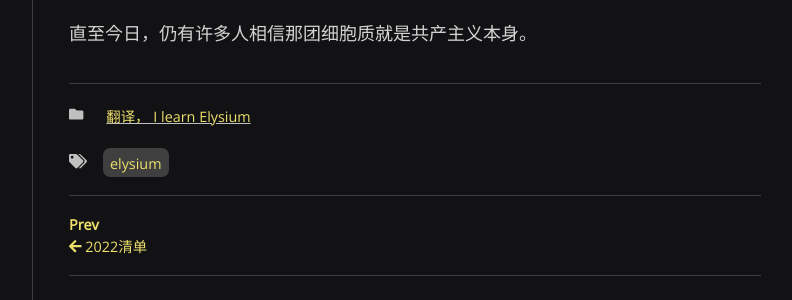
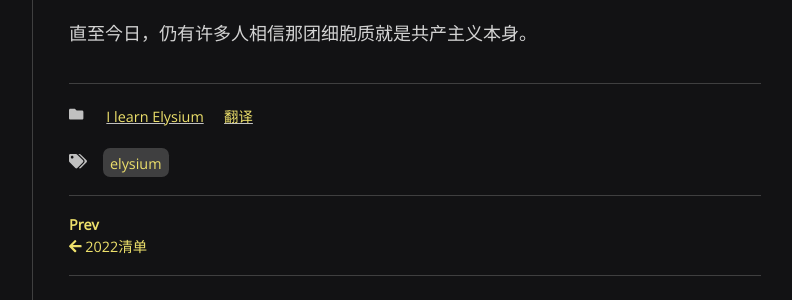
Before and after one commit to scatterdclouds/scatterdclouds.github.io, a Jekyll site: the page built from _posts/2023-05-27-iii-non-entity.md, in a window 1280 px wide. Shown: the part 1998-2298 px from the top of the page, without its empty margins (357-1149 px from the left). Built offline with Jekyll 4.4.1, drawn with Linux system fonts in a browser that asks for light colours; nearby versions of some CDN libraries; some web fonts are replaced; comment, search, counter and statistics services are not loaded.

```diff
--- a/_posts/2023-05-27-iii-non-entity.md
+++ b/_posts/2023-05-27-iii-non-entity.md
@@ -3,7 +3,7 @@ layout: post
 title: "非实体"
 date: 2023-05-27 16:10:00 -0800
 last_modified_at:
-categories: [翻译， I learn Elysium]
+categories: [翻译, I learn Elysium]
 tags: [Elysium]
 comments: true
 ---
```
